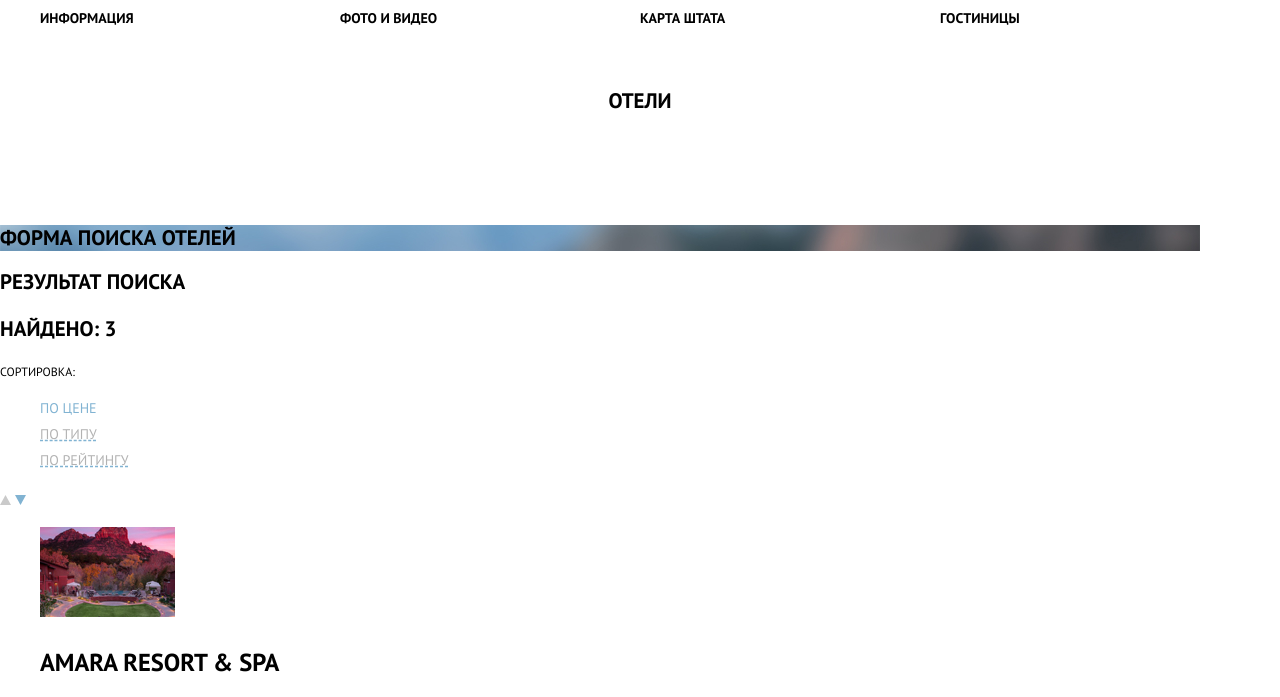
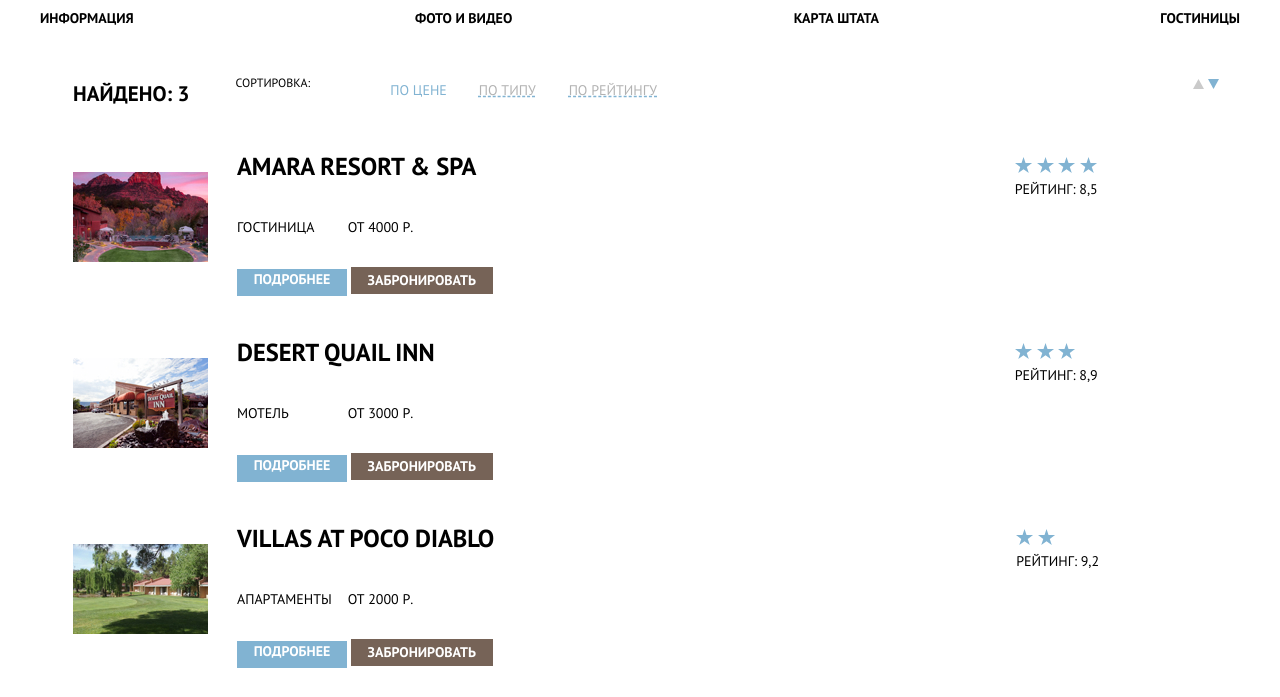
Before and after one commit to anastasiiguz/1402343-sedona-29, a plain HTML site: page catalog.html in a window 1280 px wide. Shown: the part 73-770 px from the top of the page. Drawn offline with Linux system fonts and the light colour scheme.

Commit message:
Сетка на флексах (главная и каталог)

```diff
--- a/catalog.html
+++ b/catalog.html
@@ -44,77 +44,93 @@
             <a href="">По рейтингу</a>
           </li>
         </ul>
+        <div class="updown-icons">
           <img src="img/icon-up-dir.svg" alt="" width="11" height="10">
           <img src="img/icon-down-dir.svg" alt="" width="11" height="10">
+        </div>
       </div>
       <ul class="hotels">
         <li class="hotel-item">
           <p>
-            <img src="img/Layer 21.jpg" alt="Отель Amara Resort SPA" width="135" height="90">
+            <img class="hotel-img" src="img/Layer 21.jpg" alt="Отель Amara Resort SPA" width="135" height="90">
           </p>
+          <div class="test-flex">
             <a class="hotel-name" href="">
               <h3>Amara Resort & SPA</h3>
             </a>
             <div class="short-description">
-            <p>Гостиница</p>
-            <p>От 4000 р.</p>
+              <p class="hotel-type">Гостиница</p>
+              <p class="price"> От 4000 р.</p>
             </div>
             <p>
               <a class="more" href="">Подробнее</a>
               <button class="button button-booking" type="button">Забронировать</button>
             </p>
+          </div>
           <div class="rate">
+            <div class="rate-img">
               <img src="img/star.svg" alt="" width="18" height="17">
               <img src="img/star.svg" alt="" width="18" height="17">
               <img src="img/star.svg" alt="" width="18" height="17">
               <img src="img/star.svg" alt="" width="18" height="17">
+            </div>
             <span>Рейтинг: 8,5</span>
           </div>
+
         </li>
         <li class="hotel-item">
           <p>
-            <img src="img/Layer 89 copy.jpg" alt="Desert Quail Inn" width="135" height="90">
+            <img class="hotel-img" src="img/Layer 89 copy.jpg" alt="Desert Quail Inn" width="135" height="90">
           </p>
+          <div class="test-flex">
             <a class="hotel-name" href="">
               <h3>Desert Quail Inn</h3>
             </a>
             <div class="short-description">
-            <p>Мотель</p>
-            <p>От 3000 р.</p>
+              <p class="hotel-type">Мотель</p>
+              <p class="price">От 3000 р.</p>
             </div>
             <p>
               <a class="more" href="">Подробнее</a>
               <button class="button button-booking" type="button">Забронировать</button>
             </p>
+          </div>
           <div class="rate">
+            <div class="rate-img">
               <img src="img/star.svg" alt="" width="18" height="17">
               <img src="img/star.svg" alt="" width="18" height="17">
               <img src="img/star.svg" alt="" width="18" height="17">
+            </div>
             <span>Рейтинг: 8,9</span>
           </div>
         </li>
         <li class="hotel-item">
           <p>
-            <img src="img/Rectangle.jpg" alt="Villas at Poco Diablo" width="135" height="90">
+            <img class="hotel-img" src="img/Rectangle.jpg" alt="Villas at Poco Diablo" width="135" height="90">
           </p>
+          <div class="test-flex">
             <a class="hotel-name" href="">
               <h3>Villas at Poco Diablo</h3>
             </a>
             <div class="short-description">
-            <p>Апартаменты</p>
-            <p>От 2000 р.</p>
+              <p class="hotel-type">Апартаменты</p>
+              <p class="price">От 2000 р.</p>
             </div>
             <p>
               <a class="more" href="">Подробнее</a>
               <button class="button button-booking" type="button">Забронировать</button>
             </p>
+          </div>
           <div class="rate">
+            <div class="rate-img">
               <img src="img/star.svg" alt="" width="18" height="17">
               <img src="img/star.svg" alt="" width="18" height="17">
+            </div>
             <span>Рейтинг: 9,2</span>
           </div>
         </li>
       </ul>
+      </div>
     </section>
   </main>
   <footer class="page-footer">
--- a/css/style.css
+++ b/css/style.css
@@ -22,6 +22,7 @@
 
   --black-opacity: rgba(0, 0, 0, 0.3);
   --white-opacity: rgba(255, 255, 255, 0.3);
+  --white-opacity-footer: rgba(255, 255, 255, 0.9);
 }
 
 body {
@@ -50,6 +51,15 @@ body {
   align-content: start;
 }
 
+.visually-hidden {
+  position: absolute;
+  clip: rect(0 0 0 0);
+  width: 1px;
+  height: 1px;
+  margin: -1px;
+}
+
+
 .main-header {
   display: grid;
 }
@@ -77,12 +87,13 @@ img {
 
 .site-navigation {
   list-style: none;
-  display: grid;
-  grid-template-columns: 1fr 1fr 1fr 1fr;
+  display: flex;
+  justify-content: space-between;
   width: 1200px;
   margin: 0 auto;
   padding: 0 10px;
 }
+
 
 .site-navigation a {
   color: var(--basic-black);
@@ -145,16 +156,31 @@ img {
 .feautres-bottom {
   display: grid;
   grid-template-columns: 1fr 1fr 1fr;
+  margin-bottom: 58px;
 }
 
 .page-footer {
-  display: grid;
-  grid-template-columns: 1fr 1fr 1fr;
+  display: flex;
+  background-color: var(--white-opacity-footer);
+  width: 1200px;
+  margin: 0 auto;
 }
 
+.hashtag {
+  margin-top: 23px;
+  margin-bottom: 9px;
+}
+
+
 .socials ul {
-  display: grid;
-  grid-template-columns: 1fr 1fr 1fr;
+  display: flex;
+  list-style: none;
+  text-align: center;
+  padding-left: 163px;
+}
+
+.search-circs {
+  padding: 30px 125px;
 }
 
 .features-title {
@@ -250,11 +276,15 @@ img {
 .search-circs {
   font-size: 21px;
   line-height: 26px;
+  margin-left: 316px;
+  margin-right: 316px;
 }
 
 .button-booking {
   font-size: 14px;
   line-height: 21px;
+  width: 142px;
+  height: 27px;
 }
 
 .button:hover,
@@ -272,22 +302,42 @@ img {
   background-repeat: no-repeat;
 }
 
+.search-container {
+  display: flex;
+}
+
+.updown-icons {
+  padding-top: 40px;
+  padding-left: 503px;
+}
+
+.sort-list {
+  display: flex;
+  padding-top: 32px
+}
+
 .search-container h3 {
   font-size: 21px;
   line-height: 26px;
   font-weight: 700;
+  padding-top: 29px;
+  padding-right: 46px;
+  padding-left: 73px;
 }
 
 .sort {
   font-size: 12px;
   line-height: 18px;
   font-weight: 400;
+  padding-top: 31px;
+  padding-right: 40px;
 }
 
 .sort-item a {
   font: inherit;
   color: var(--black-opacity);
   text-decoration: underline dashed var(--main-color);
+  padding-right: 33px;
 }
 
 .sort-item a:hover,
@@ -302,11 +352,31 @@ img {
 .active-item a {
   color: var(--main-color);
   text-decoration: none;
+  padding-right: 32px;
 }
 
 .sort-list,
 .hotels {
   list-style: none;
+}
+
+.hotels {
+  padding: 0;
+  margin: 0;
+}
+
+.hotel-item {
+  display: flex;
+
+}
+
+.hotel-img {
+  width: 135px;
+  height: 90px;
+  padding-left: 73px;
+  padding-top: 30px;
+  padding-bottom: 30px;
+  padding-right: 29px;
 }
 
 .hotels .hotel-name {
@@ -315,6 +385,10 @@ img {
   font-size: 21px;
   line-height: 26px;
   font-weight: 700;
+}
+
+.hotel-name {
+  padding-top: 24px;
 }
 
 .hotels a:hover,
@@ -334,12 +408,27 @@ img {
 .rate {
   font-size: 14px;
   line-height: 21px;
+  padding-top: 29px;
+  padding-left: 522px;
+}
+
+.hotel-type {
+  display: inline-block;
+  width: 107px;
+}
+
+.price {
+  display: inline-block;
 }
 
 .more {
+  display: inline-block;
+  text-align: center;
   font-size: 14px;
   line-height: 21px;
   font-weight: 700;
+  width: 110px;
+  height: 27px;
   color: var(--basic-white);
   background-color: var(--main-color);
 }
@@ -366,12 +455,9 @@ img {
   font-weight: 700;
   text-align: center;
   color: var(--basic-black);
+  padding-left: 111px;
 }
 
-.socials ul {
-  list-style: none;
-  text-align: center;
-}
 
 .social-button {
   background-color: var(--main-color);
@@ -383,8 +469,5 @@ img {
   font-weight: 400;
   color: var(--basic-black);
   text-align: center;
+  padding-left: 190px;
 }
-
-.page {
-  height: 100%;
-}
```
Lines whose indentation alone changed are shown as unchanged.
